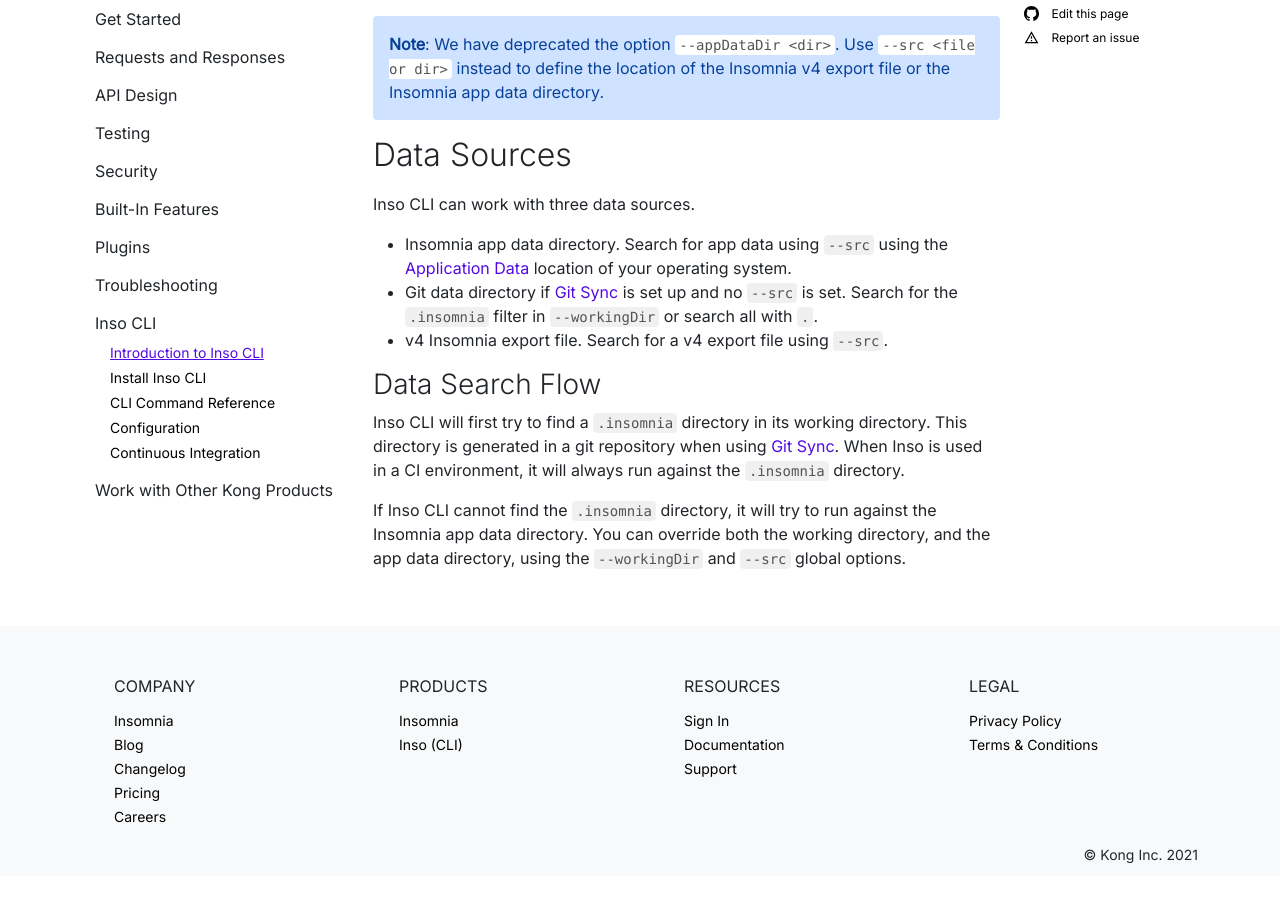
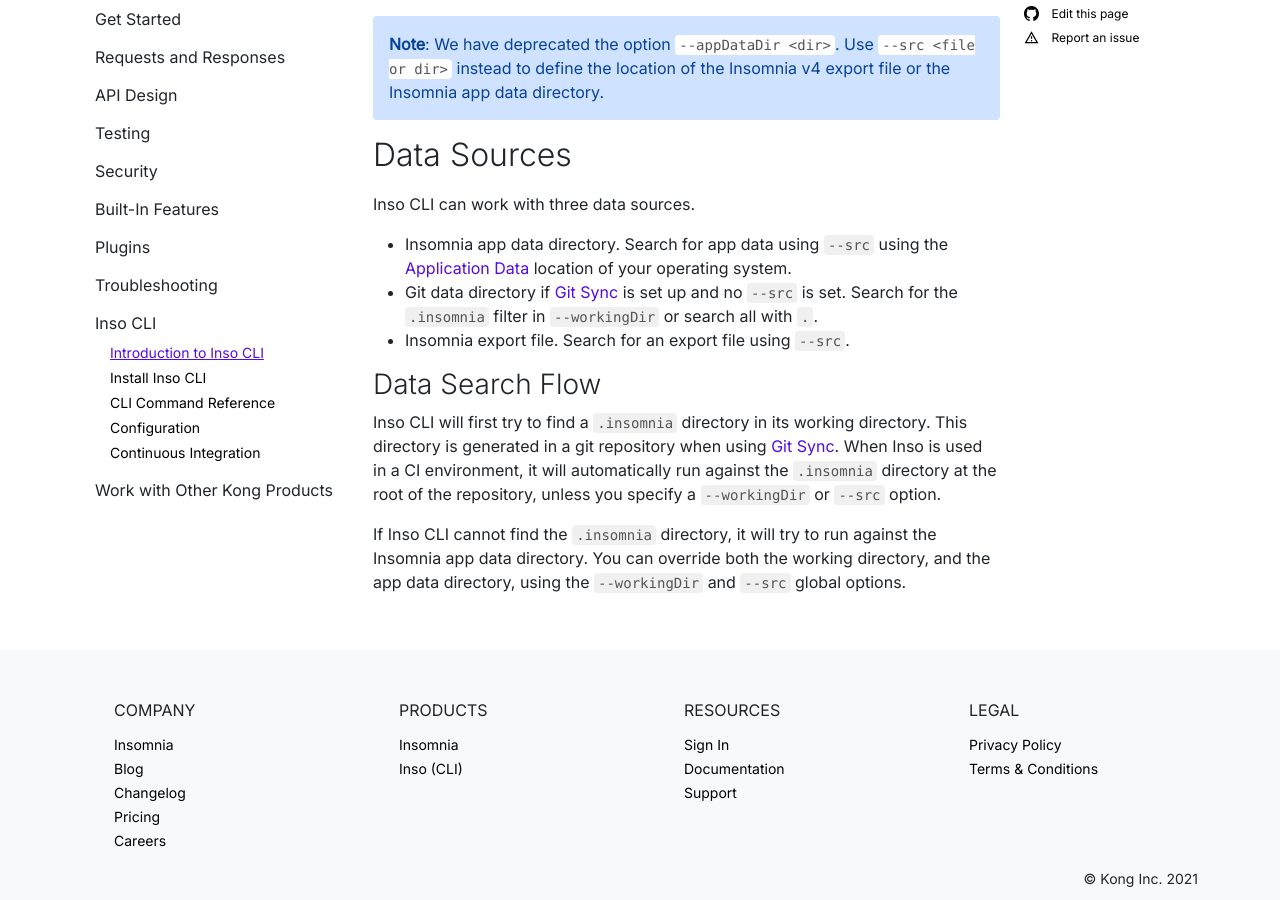
Before and after one commit to Kong/insomnia-docs, a Jekyll site: the page built from docs/inso-cli/introduction.md, in a window 1280 px wide and 900 px high, scrolled down 1178 px. Built offline with Jekyll 4.4.1, drawn with Linux system fonts in a browser that asks for light colours; comment, search, counter and statistics services are not loaded; before the commit the page ends 2054 px from its top, so only the background shows below that.

Commit message:
Apply suggestions from code review
Co-authored-by: Opender Singh <opender.singh@konghq.com>

```diff
--- a/docs/inso-cli/introduction.md
+++ b/docs/inso-cli/introduction.md
@@ -41,10 +41,10 @@
 
 * Insomnia app data directory. Search for app data using `--src` using the [Application Data](/insomnia/application-data) location of your operating system.
 * Git data directory if [Git Sync](/insomnia/git-sync) is set up and no `--src` is set. Search for the `.insomnia` filter in `--workingDir` or search all with `.`.
-* v4 Insomnia export file. Search for a v4 export file using `--src`.
+* Insomnia export file. Search for an export file using `--src`.
 
 ### Data Search Flow
 
-Inso CLI will first try to find a `.insomnia` directory in its working directory. This directory is generated in a git repository when using [Git Sync](/insomnia/git-sync). When Inso is used in a CI environment, it will always run against the `.insomnia` directory.
+Inso CLI will first try to find a `.insomnia` directory in its working directory. This directory is generated in a git repository when using [Git Sync](/insomnia/git-sync). When Inso is used in a CI environment, it will automatically run against the `.insomnia` directory at the root of the repository, unless you specify a `--workingDir` or `--src` option.
 
 If Inso CLI cannot find the `.insomnia` directory, it will try to run against the Insomnia app data directory. You can override both the working directory, and the app data directory, using the `--workingDir` and `--src` global options.
```
